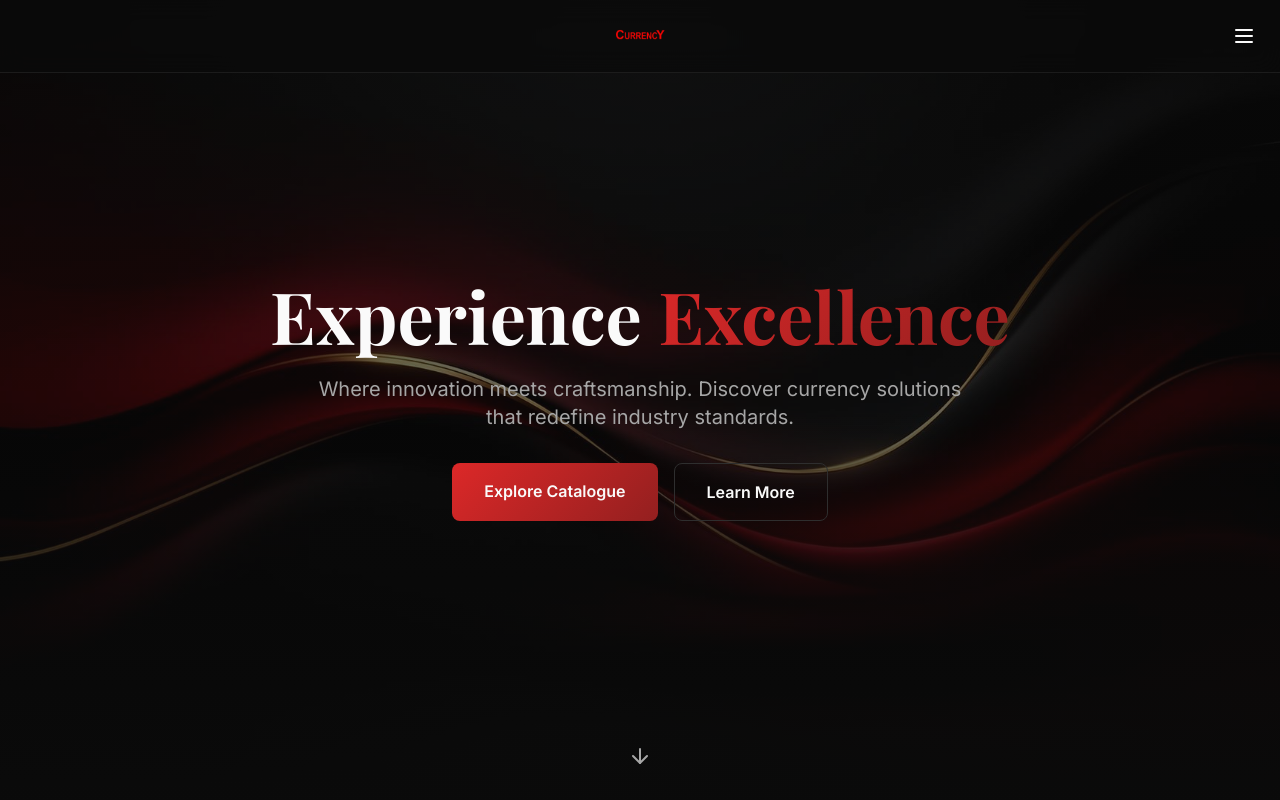
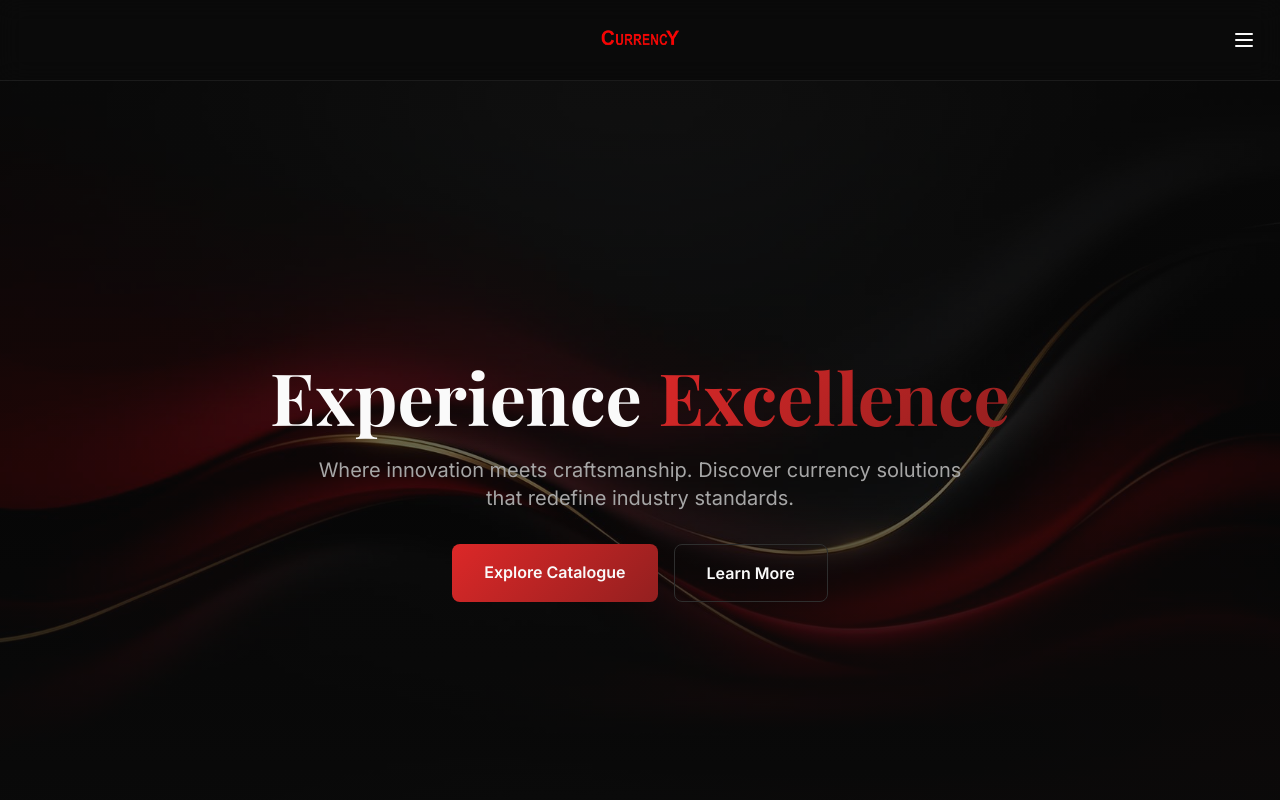
Before and after one commit to SulthanBashaMulla/Currency-site, a React (Vite) app: page / in a window 1280 px wide. Shown: the top 800 px of the page. Built offline with nearby package versions, Linux system fonts and the light colour scheme; the HTML template or start-up script is replaced by a standard one.

Commit message:
update Navbar.tsx

```diff
--- a/src/components/Navbar.tsx
+++ b/src/components/Navbar.tsx
@@ -20,15 +20,15 @@ const Navbar = () => {
 
   return (
     <>
-      <nav className="fixed top-0 left-0 right-0 z-50 bg-background/80 backdrop-blur-md border-b border-border/50">
-        <div className="container mx-auto px-4 py-4 flex items-center justify-between">
+<nav className="fixed top-0 left-0 right-0 z-50 bg-background/80 backdrop-blur-md border-b border-border/50 relative">
+<div className="container mx-auto px-4 h-16 md:h-20 flex items-center justify-between">
           <div className="w-12" />
 
-<Link to="/" className="absolute left-1/2 -translate-x-1/2">
+<Link to="/" className="absolute left-1/2 top-1/2 -translate-x-1/2 -translate-y-1/2">
   <img
     src={logo}
     alt="Currency Logo"
-    className="h-8 md:h-10 object-contain"
+    className="h-12 md:h-16 object-contain"
   />
 </Link>
 
```
